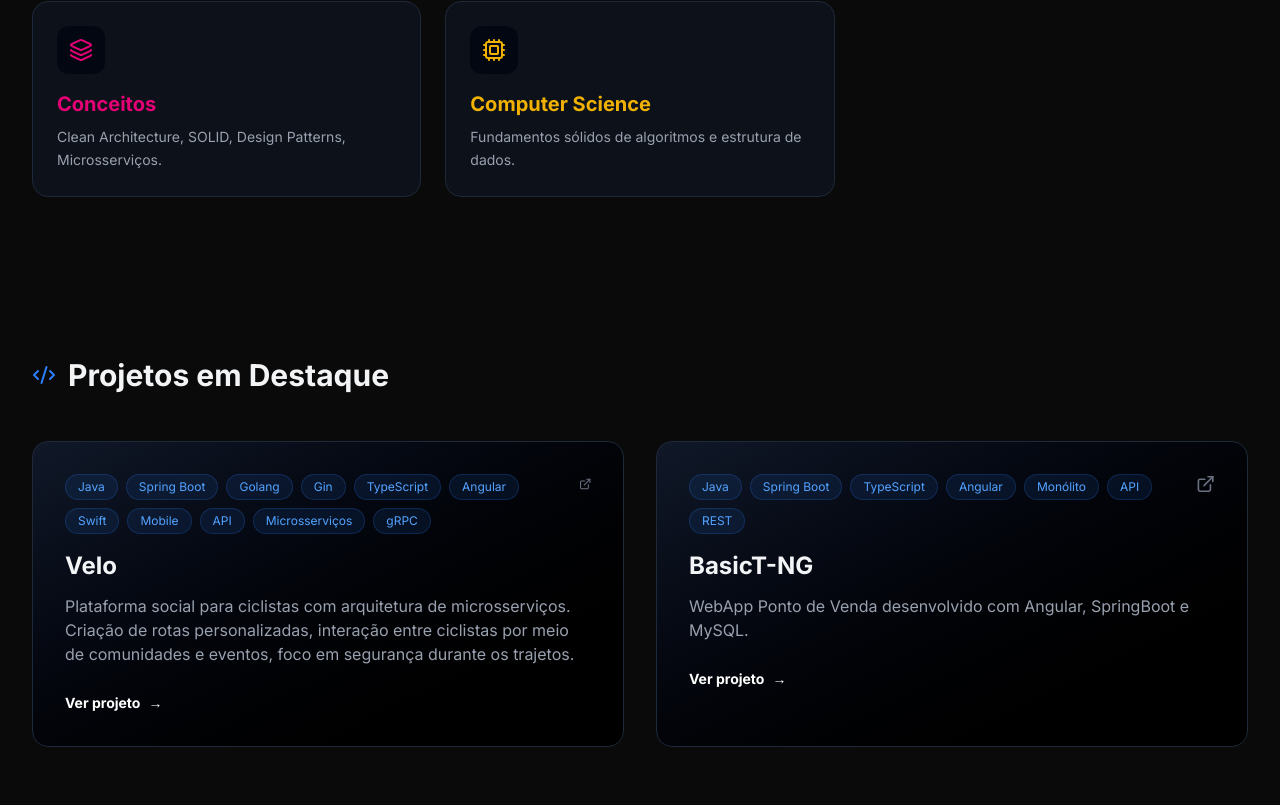
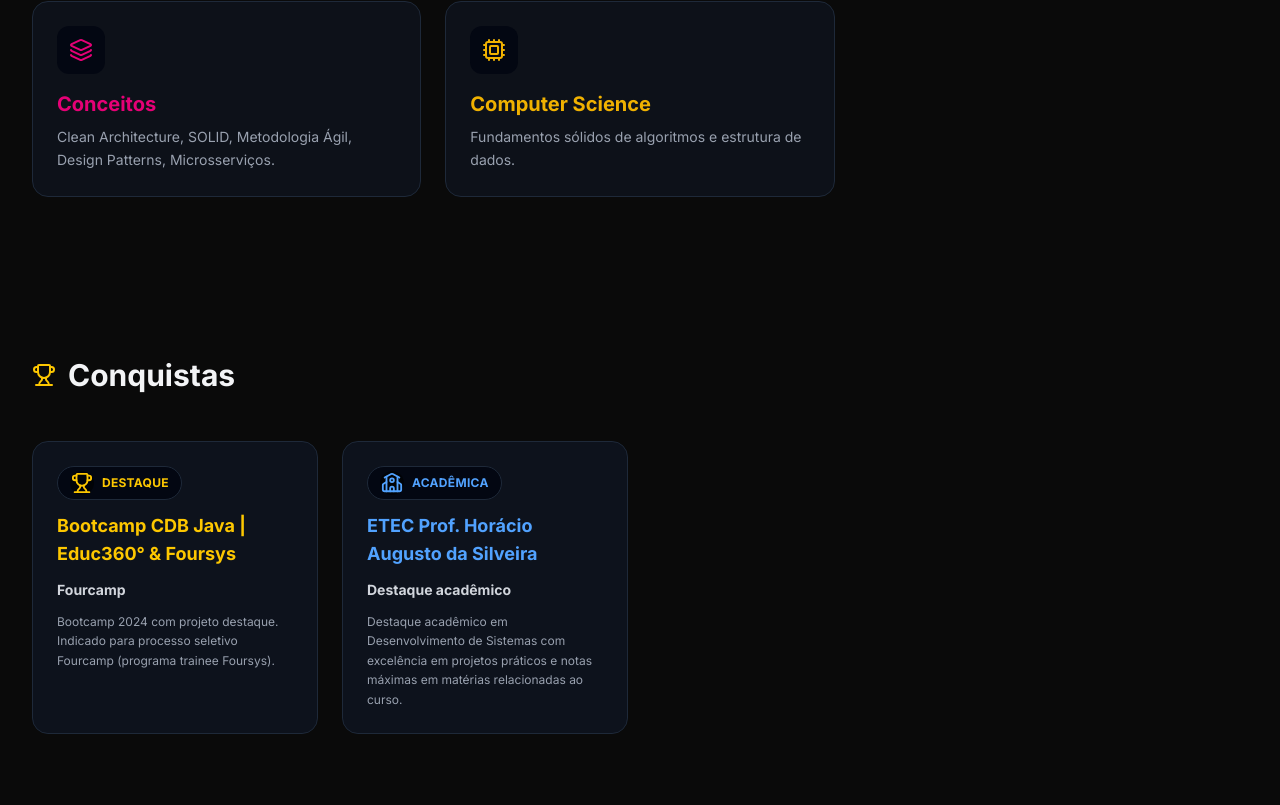
Before and after one commit to jpaveiro/portfolio, a Next.js app: page / in a window 1280 px wide. Shown: the part 1095-1900 px from the top of the page. Built offline with nearby package versions, Linux system fonts and the light colour scheme.

Commit message:
feat: feats section

```diff
--- a/app/page.tsx
+++ b/app/page.tsx
@@ -1,3 +1,4 @@
+import Feats from "@/components/feats";
 import {
   Mail,
   Terminal,
@@ -8,10 +9,10 @@ import {
   ExternalLink,
   Lock,
   Layers,
-  FileUserIcon
-} from 'lucide-react';
+  FileUserIcon,
+} from "lucide-react";
 
-/* TODO: Componentização, Seção conquistas */
+/* TODO: Componentização */
 
 const GithubIcon = ({ size = 24, className = "" }) => (
   <svg
@@ -23,7 +24,7 @@ const GithubIcon = ({ size = 24, className = "" }) => (
     fill="currentColor"
     className={className}
   >
-    <path d="M12 .297c-6.63 0-12 5.373-12 12 0 5.303 3.438 9.8 8.205 11.385.6.113.82-.258.82-.577 0-.285-.01-1.04-.015-2.04-3.338.724-4.042-1.61-4.042-1.61C4.422 18.07 3.633 17.7 3.633 17.7c-1.087-.744.084-.729.084-.729 1.205.084 1.838 1.236 1.838 1.236 1.07 1.835 2.809 1.305 3.495.998.108-.776.417-1.305.76-1.604-2.665-.305-5.466-1.332-5.466-5.93 0-1.31.465-2.38 1.235-3.22-.135-.303-.54-1.523.105-3.176 0 0 1.005-.322 3.3 1.23.96-.267 1.98-.399 3-.405 1.02.006 2.04.138 3 .405 2.28-1.552 3.285-1.23 3.285-1.23.645 1.653.24 2.873.12 3.176.765.84 1.23 1.91 1.23 3.22 0 4.61-2.805 5.625-5.475 5.92.42.36.81 1.096.81 2.22 0 1.606-.015 2.896-.015 3.286 0 .315.21.69.825.57C20.565 22.092 24 17.592 24 12.297c0-6.627-5.373-12-12-12"/>
+    <path d="M12 .297c-6.63 0-12 5.373-12 12 0 5.303 3.438 9.8 8.205 11.385.6.113.82-.258.82-.577 0-.285-.01-1.04-.015-2.04-3.338.724-4.042-1.61-4.042-1.61C4.422 18.07 3.633 17.7 3.633 17.7c-1.087-.744.084-.729.084-.729 1.205.084 1.838 1.236 1.838 1.236 1.07 1.835 2.809 1.305 3.495.998.108-.776.417-1.305.76-1.604-2.665-.305-5.466-1.332-5.466-5.93 0-1.31.465-2.38 1.235-3.22-.135-.303-.54-1.523.105-3.176 0 0 1.005-.322 3.3 1.23.96-.267 1.98-.399 3-.405 1.02.006 2.04.138 3 .405 2.28-1.552 3.285-1.23 3.285-1.23.645 1.653.24 2.873.12 3.176.765.84 1.23 1.91 1.23 3.22 0 4.61-2.805 5.625-5.475 5.92.42.36.81 1.096.81 2.22 0 1.606-.015 2.896-.015 3.286 0 .315.21.69.825.57C20.565 22.092 24 17.592 24 12.297c0-6.627-5.373-12-12-12" />
   </svg>
 );
 
@@ -46,37 +47,83 @@ const LinkedinIcon = ({ size = 24, className = "" }) => (
 );
 
 export default function Home() {
-    const iam = {
+  const iam = {
     name: "João Pedro Aveiro",
     email: "jpaveiros@gmail.com",
     github: "https://github.com/jpaveiro",
     linkedin: "https://www.linkedin.com/in/jpaveiro/",
     cv: "https://drive.google.com/file/d/1rTln8k_-XVWNbeF-sWAHuyUWnnLJyHuR/view",
-    description: "Estudante de Desenvolvimento de Sistemas, transformando ideias em código e aprendendo todos os dias a criar soluções digitais inteligentes."
+    description:
+      "Estudante de Desenvolvimento de Sistemas, transformando ideias em código e aprendendo todos os dias a criar soluções digitais inteligentes.",
   };
 
   const techStack = [
-    { name: "Linguagens e Frameworks", icon: <Code2 size={24} />, color: "text-red-500", desc: "Java, C#, TypeScript, Python, Spring, ASP.NET Core, .NET MAUI, Angular e Next.js." },
-    { name: "Cibersegurança", icon: <Shield size={24} />, color: "text-green-500", desc: "Redes de computadores, boas práticas e fundamentos da segurança cibernética." },
-    { name: "Banco de Dados", icon: <Database size={24} />, color: "text-blue-400", desc: "Modelagem de dados SQL e NoSQL e otimização de queries." },
+    {
+      name: "Linguagens e Frameworks",
+      icon: <Code2 size={24} />,
+      color: "text-red-500",
+      desc: "Java, C#, TypeScript, Python, Spring, ASP.NET Core, .NET MAUI, Angular e Next.js.",
+    },
+    {
+      name: "Cibersegurança",
+      icon: <Shield size={24} />,
+      color: "text-green-500",
+      desc: "Redes de computadores, boas práticas e fundamentos da segurança cibernética.",
+    },
+    {
+      name: "Banco de Dados",
+      icon: <Database size={24} />,
+      color: "text-blue-400",
+      desc: "Modelagem de dados SQL e NoSQL e otimização de queries.",
+    },
     // { name: "Docker & Cloud", icon: <Cloud size={24} />, color: "text-cyan-500", desc: "Containerização e deploy escalável." },
-    { name: "Conceitos", icon: <Layers size={24} />, color: "text-pink-600", desc: "Clean Architecture, SOLID, Design Patterns, Microsserviços." },
-    { name: "Computer Science", icon: <Cpu size={24} />, color: "text-yellow-500", desc: "Fundamentos sólidos de algoritmos e estrutura de dados." },
+    {
+      name: "Conceitos",
+      icon: <Layers size={24} />,
+      color: "text-pink-600",
+      desc: "Clean Architecture, SOLID, Metodologia Ágil, Design Patterns, Microsserviços.",
+    },
+    {
+      name: "Computer Science",
+      icon: <Cpu size={24} />,
+      color: "text-yellow-500",
+      desc: "Fundamentos sólidos de algoritmos e estrutura de dados.",
+    },
   ];
 
   const projects = [
     {
       title: "Velo",
-      tags: ["Java", "Spring Boot", "Golang", "Gin", "TypeScript", "Angular", "Swift", "Mobile", "API", "Microsserviços", "gRPC"],
+      tags: [
+        "Java",
+        "Spring Boot",
+        "Golang",
+        "Gin",
+        "TypeScript",
+        "Angular",
+        "Swift",
+        "Mobile",
+        "API",
+        "Microsserviços",
+        "gRPC",
+      ],
       desc: "Plataforma social para ciclistas com arquitetura de microsserviços. Criação de rotas personalizadas, interação entre ciclistas por meio de comunidades e eventos, foco em segurança durante os trajetos.",
-      link: "https://github.com/velo-project/"
+      link: "https://github.com/velo-project/",
     },
     {
       title: "BasicT-NG",
-      tags: ["Java", "Spring Boot", "TypeScript", "Angular", "Monólito", "API", "REST"],
+      tags: [
+        "Java",
+        "Spring Boot",
+        "TypeScript",
+        "Angular",
+        "Monólito",
+        "API",
+        "REST",
+      ],
       desc: "WebApp Ponto de Venda desenvolvido com Angular, SpringBoot e MySQL.",
-      link: "https://github.com/jpaveiro/BasicT-NG"
-    }
+      link: "https://github.com/jpaveiro/BasicT-NG",
+    },
   ];
 
   return (
@@ -87,9 +134,12 @@ export default function Home() {
             <Terminal size={20} className="text-purple-500" /> {iam.name}
           </h1>
           <ul className="flex gap-6 text-sm font-medium text-gray-400">
-            {['Início', 'Tecnologias', 'Projetos', 'Contato'].map((item) => (
+            {["Início", "Tecnologias", "Conquistas", "Projetos", "Contato"].map((item) => (
               <li key={item}>
-                <a href={`#${item.toLowerCase()}`} className="hover:text-white hover:underline decoration-purple-500 decoration-2 underline-offset-4 transition-all">
+                <a
+                  href={`#${item.toLowerCase()}`}
+                  className="hover:text-white hover:underline decoration-purple-500 decoration-2 underline-offset-4 transition-all"
+                >
                   {item}
                 </a>
               </li>
@@ -98,7 +148,10 @@ export default function Home() {
         </div>
       </nav>
 
-      <main id="início" className="max-w-7xl mx-auto flex flex-col-reverse md:flex-row items-center justify-between mt-12 md:mt-24 px-6 md:px-8 gap-12 mb-32">
+      <main
+        id="início"
+        className="max-w-7xl mx-auto flex flex-col-reverse md:flex-row items-center justify-between mt-12 md:mt-24 px-6 md:px-8 gap-12 mb-32"
+      >
         <section className="flex-1 space-y-6 text-center md:text-left">
           <div className="inline-flex items-center gap-2 px-3 py-1 rounded-full bg-blue-500/10 border border-blue-500/20 text-blue-400 text-xs font-semibold uppercase tracking-wider mb-2">
             <span className="relative flex h-2 w-2">
@@ -110,7 +163,7 @@ export default function Home() {
 
           <h1 className="text-4xl md:text-6xl font-extrabold leading-tight">
             Codando o futuro com
-            <br/>
+            <br />
             <span className="bg-gradient-to-r from-blue-500 via-purple-500 to-cyan-500 bg-clip-text text-transparent animate-pulse">
               Criatividade & Inovação
             </span>
@@ -121,14 +174,23 @@ export default function Home() {
           </p>
 
           <div className="flex flex-col md:flex-row gap-4 pt-4 justify-center md:justify-start">
-            <a href={iam.cv} className="px-8 py-3 rounded-lg bg-white text-black font-bold hover:bg-gray-200 transition-all flex items-center justify-center gap-2">
-              <FileUserIcon size={20}/> Currículo
+            <a
+              href={iam.cv}
+              className="px-8 py-3 rounded-lg bg-white text-black font-bold hover:bg-gray-200 transition-all flex items-center justify-center gap-2"
+            >
+              <FileUserIcon size={20} /> Currículo
             </a>
-            <a href={iam.linkedin} className="px-8 py-3 rounded-lg border border-gray-700 hover:border-purple-500 hover:bg-purple-500/10 transition-all font-semibold flex items-center justify-center gap-2">
-              <LinkedinIcon size={20}/> LinkedIn
+            <a
+              href={iam.linkedin}
+              className="px-8 py-3 rounded-lg border border-gray-700 hover:border-purple-500 hover:bg-purple-500/10 transition-all font-semibold flex items-center justify-center gap-2"
+            >
+              <LinkedinIcon size={20} /> LinkedIn
             </a>
-              <a href={iam.github} className="px-8 py-3 rounded-lg bg-white text-black font-bold hover:bg-gray-200 transition-all flex items-center justify-center gap-2">
-              <GithubIcon size={20}/> GitHub
+            <a
+              href={iam.github}
+              className="px-8 py-3 rounded-lg bg-white text-black font-bold hover:bg-gray-200 transition-all flex items-center justify-center gap-2"
+            >
+              <GithubIcon size={20} /> GitHub
             </a>
           </div>
         </section>
@@ -136,58 +198,92 @@ export default function Home() {
         <div className="relative group w-64 h-64 md:w-96 md:h-96">
           <div className="absolute inset-0 bg-gradient-to-r from-blue-500 to-purple-600 rounded-full blur-3xl opacity-20 group-hover:opacity-40 transition-opacity duration-500"></div>
           <div className="relative w-full h-full rounded-full overflow-hidden border-2 border-gray-800 bg-gray-900 shadow-2xl">
-             <img src={`${iam.github}.png`} alt={iam.name} className="w-full h-full object-cover" />
+            <img
+              src={`${iam.github}.png`}
+              alt={iam.name}
+              className="w-full h-full object-cover"
+            />
           </div>
 
           <div className="absolute top-0 right-0 animate-bounce bg-black/80 backdrop-blur p-3 rounded-2xl border border-gray-800 shadow-xl">
-             <Lock className="text-green-400" size={24} />
+            <Lock className="text-green-400" size={24} />
           </div>
           <div className="absolute bottom-10 -left-4 animate-bounce delay-700 bg-black/80 backdrop-blur p-3 rounded-2xl border border-gray-800 shadow-xl">
-             <Database className="text-blue-400" size={24} />
+            <Database className="text-blue-400" size={24} />
           </div>
         </div>
       </main>
 
       <div className="w-full h-px bg-gradient-to-r from-transparent via-gray-800 to-transparent my-10"></div>
 
-      <section id="tecnologias" className="max-w-7xl mx-auto px-6 md:px-8 py-20">
+      <section
+        id="tecnologias"
+        className="max-w-7xl mx-auto px-6 md:px-8 py-20"
+      >
         <h2 className="text-3xl font-bold mb-12 flex items-center gap-3">
           <Terminal className="text-purple-500" /> Hard Skills
         </h2>
         <div className="grid grid-cols-1 md:grid-cols-2 lg:grid-cols-3 gap-6">
-          {techStack.map((tech, i) => (
-            <div key={i} className="group p-6 rounded-2xl bg-gray-900/50 border border-gray-800 hover:border-purple-500/50 hover:bg-gray-800/50 transition-all duration-300">
-              <div className={`mb-4 ${tech.color} p-3 rounded-xl bg-gray-950 w-fit group-hover:scale-110 transition-transform`}>
+          {techStack.map((tech) => (
+            <div
+              key={tech.name}
+              className="group p-6 rounded-2xl bg-gray-900/50 border border-gray-800 hover:border-purple-500/50 hover:bg-gray-800/50 transition-all duration-300"
+            >
+              <div
+                className={`mb-4 ${tech.color} p-3 rounded-xl bg-gray-950 w-fit group-hover:scale-110 transition-transform`}
+              >
                 {tech.icon}
               </div>
-              <h3 className={`text-xl font-bold mb-2 ${tech.color}`}>{tech.name}</h3>
-              <p className="text-gray-400 text-sm leading-relaxed">{tech.desc}</p>
+              <h3 className={`text-xl font-bold mb-2 ${tech.color}`}>
+                {tech.name}
+              </h3>
+              <p className="text-gray-400 text-sm leading-relaxed">
+                {tech.desc}
+              </p>
             </div>
           ))}
         </div>
       </section>
+
+      <Feats />
 
       <section id="projetos" className="max-w-7xl mx-auto px-6 md:px-8 py-20">
         <h2 className="text-3xl font-bold mb-12 flex items-center gap-3">
           <Code2 className="text-blue-500" /> Projetos em Destaque
         </h2>
         <div className="grid grid-cols-1 md:grid-cols-2 gap-8">
-          {projects.map((project, i) => (
-            <div key={i} className="group relative overflow-hidden rounded-2xl bg-gradient-to-br from-gray-900 to-black border border-gray-800 hover:border-blue-500/30 transition-all">
+          {projects.map((project) => (
+            <div
+              key={project.title}
+              className="group relative overflow-hidden rounded-2xl bg-gradient-to-br from-gray-900 to-black border border-gray-800 hover:border-blue-500/30 transition-all"
+            >
               <div className="p-8">
                 <div className="flex justify-between items-start mb-4">
                   <div className="flex gap-2 flex-wrap">
-                    {project.tags.map(tag => (
-                      <span key={tag} className="px-3 py-1 text-xs font-medium rounded-full bg-blue-500/10 text-blue-400 border border-blue-500/20">
+                    {project.tags.map((tag) => (
+                      <span
+                        key={tag}
+                        className="px-3 py-1 text-xs font-medium rounded-full bg-blue-500/10 text-blue-400 border border-blue-500/20"
+                      >
                         {tag}
                       </span>
                     ))}
                   </div>
-                  <ExternalLink size={20} className="text-gray-500 group-hover:text-white transition-colors" />
+                  <ExternalLink
+                    size={20}
+                    className="text-gray-500 group-hover:text-white transition-colors"
+                  />
                 </div>
-                <h3 className="text-2xl font-bold mb-3 group-hover:text-blue-400 transition-colors">{project.title}</h3>
-                <p className="text-gray-400 mb-6 line-clamp-3">{project.desc}</p>
-                <a href={project.link} className="inline-flex items-center text-sm font-semibold text-white hover:text-blue-400 transition-colors">
+                <h3 className="text-2xl font-bold mb-3 group-hover:text-blue-400 transition-colors">
+                  {project.title}
+                </h3>
+                <p className="text-gray-400 mb-6 line-clamp-3">
+                  {project.desc}
+                </p>
+                <a
+                  href={project.link}
+                  className="inline-flex items-center text-sm font-semibold text-white hover:text-blue-400 transition-colors"
+                >
                   Ver projeto <span className="ml-2">→</span>
                 </a>
               </div>
@@ -196,25 +292,44 @@ export default function Home() {
         </div>
       </section>
 
-      <footer id="contato" className="border-t border-gray-800 bg-black/50 mt-20">
+      <footer
+        id="contato"
+        className="border-t border-gray-800 bg-black/50 mt-20"
+      >
         <div className="max-w-7xl mx-auto px-6 py-12 md:flex items-center justify-between">
           <div className="mb-6 md:mb-0">
-            <h2 className="text-2xl font-bold text-white mb-2">Tem um projeto em mente?</h2>
-            <p className="text-gray-400">Sempre aberto a novas oportunidades e desafios em backend.</p>
+            <h2 className="text-2xl font-bold text-white mb-2">
+              Tem um projeto em mente?
+            </h2>
+            <p className="text-gray-400">
+              Sempre aberto a novas oportunidades e desafios em backend.
+            </p>
           </div>
 
           <div className="flex gap-6">
-            <a href={iam.cv} className="p-3 rounded-full bg-gray-900 text-gray-400 hover:text-white hover:bg-blue-600 transition-all">
-              <FileUserIcon size={24}/>
+            <a
+              href={iam.cv}
+              className="p-3 rounded-full bg-gray-900 text-gray-400 hover:text-white hover:bg-blue-600 transition-all"
+            >
+              <FileUserIcon size={24} />
             </a>
 
-            <a href={iam.linkedin} className="p-3 rounded-full bg-gray-900 text-gray-400 hover:text-white hover:bg-blue-600 transition-all">
+            <a
+              href={iam.linkedin}
+              className="p-3 rounded-full bg-gray-900 text-gray-400 hover:text-white hover:bg-blue-600 transition-all"
+            >
               <LinkedinIcon size={24} />
             </a>
-            <a href={iam.github} className="p-3 rounded-full bg-gray-900 text-gray-400 hover:text-white hover:bg-purple-600 transition-all">
+            <a
+              href={iam.github}
+              className="p-3 rounded-full bg-gray-900 text-gray-400 hover:text-white hover:bg-purple-600 transition-all"
+            >
               <GithubIcon size={24} />
             </a>
-            <a href={`mailto:${iam.email}`} className="p-3 rounded-full bg-gray-900 text-gray-400 hover:text-white hover:bg-green-600 transition-all">
+            <a
+              href={`mailto:${iam.email}`}
+              className="p-3 rounded-full bg-gray-900 text-gray-400 hover:text-white hover:bg-green-600 transition-all"
+            >
               <Mail size={24} />
             </a>
           </div>
--- /dev/null
+++ b/components/feats.tsx
@@ -0,0 +1,66 @@
+import { School, Trophy } from "lucide-react";
+
+export default function Feats() {
+  const achievements = [
+    {
+      title: "Bootcamp CDB Java | Educ360° & Foursys",
+      highlight: "Fourcamp",
+      desc: "Bootcamp 2024 com projeto destaque. Indicado para processo seletivo Fourcamp (programa trainee Foursys).",
+      icon: <Trophy size={22} />,
+      color: "text-yellow-400",
+      badge: "Destaque",
+    },
+    {
+      title: "ETEC Prof. Horácio Augusto da Silveira",
+      highlight: "Destaque acadêmico",
+      desc: "Destaque acadêmico em Desenvolvimento de Sistemas com excelência em projetos práticos e notas máximas em matérias relacionadas ao curso.",
+      icon: <School size={22} />,
+      color: "text-blue-400",
+      badge: "Acadêmica",
+    },
+  ];
+
+  return (
+    <section id="conquistas" className="max-w-7xl mx-auto px-6 md:px-8 py-20">
+      <h2 className="text-3xl font-bold mb-12 flex items-center gap-3">
+        <Trophy className="text-yellow-400" />
+        Conquistas
+      </h2>
+
+      <div className="grid grid-cols-1 md:grid-cols-2 lg:grid-cols-4 gap-6">
+        {achievements.map((item) => (
+          <div
+            key={item.title}
+            className="group relative overflow-hidden rounded-2xl bg-gray-900/60 border border-gray-800 hover:border-yellow-400/40 hover:bg-gray-800/60 transition-all duration-300"
+          >
+            <div className="absolute inset-0 opacity-0 group-hover:opacity-20 bg-gradient-to-br from-yellow-500 via-purple-500 to-blue-500 transition-opacity" />
+
+            <div className="relative p-6 space-y-3">
+              <div
+                className={`inline-flex items-center gap-2 px-3 py-1 rounded-full bg-gray-950 border border-gray-800 text-xs font-semibold uppercase tracking-wide ${item.color}`}
+              >
+                <span className="flex items-center justify-center w-6 h-6 rounded-full bg-black/60">
+                  {item.icon}
+                </span>
+                {item.badge}
+              </div>
+
+              <h3
+                className={`text-lg font-bold ${item.color} group-hover:translate-x-1 transition-transform`}
+              >
+                {item.title}
+              </h3>
+
+              <p className="text-sm text-gray-300 font-semibold">
+                {item.highlight}
+              </p>
+              <p className="text-xs text-gray-400 leading-relaxed">
+                {item.desc}
+              </p>
+            </div>
+          </div>
+        ))}
+      </div>
+    </section>
+  );
+}
```
